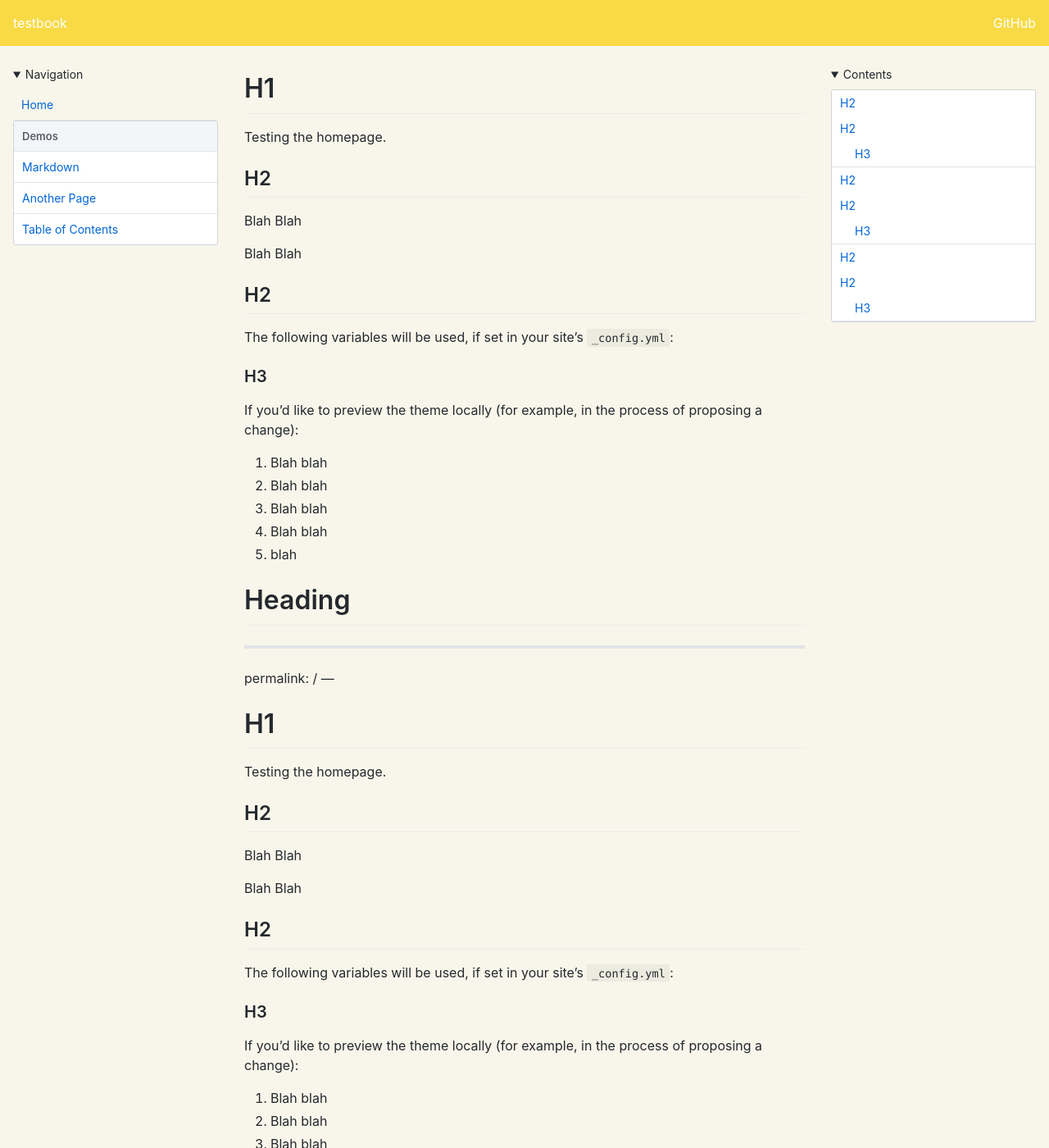
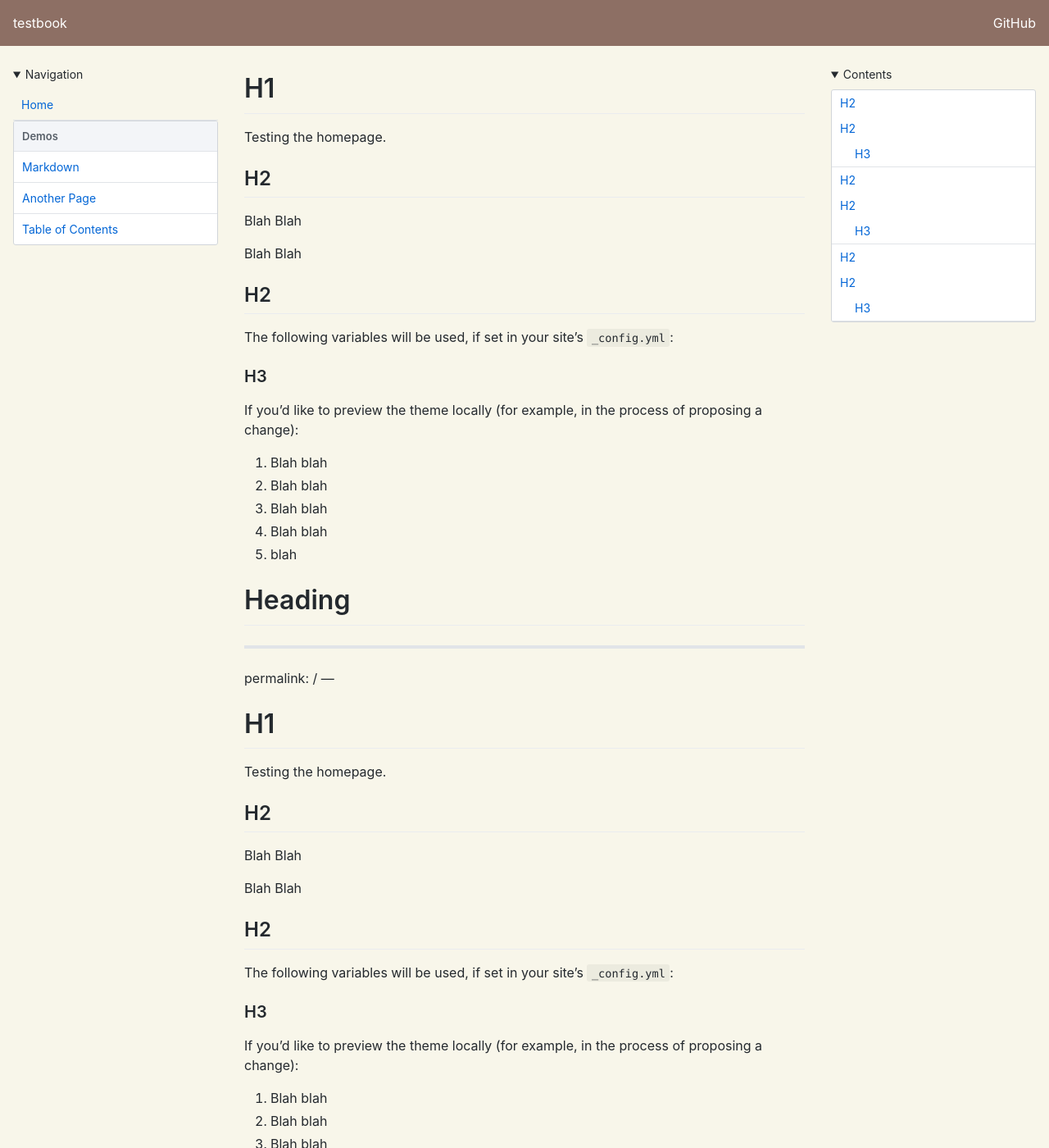
Before and after one commit to uf-tah/testbook, a Jekyll site: the page built from index.md, in a window 1280 px wide and 1400 px high. Shown: the whole window at 82% size. Built offline with Jekyll 4.4.1, drawn with Linux system fonts in a browser that asks for light colours; our own code applies the rules of GitHub Pages for plain Markdown files.

Commit message:
Update custom.css

```diff
--- a/assets/css/custom.css
+++ b/assets/css/custom.css
@@ -3,5 +3,5 @@ body {
 }
 
 header.bg-gray-dark {
-  background-color: #f8da46 !important;
+  background-color: #8D6F64 !important;
 }
```
